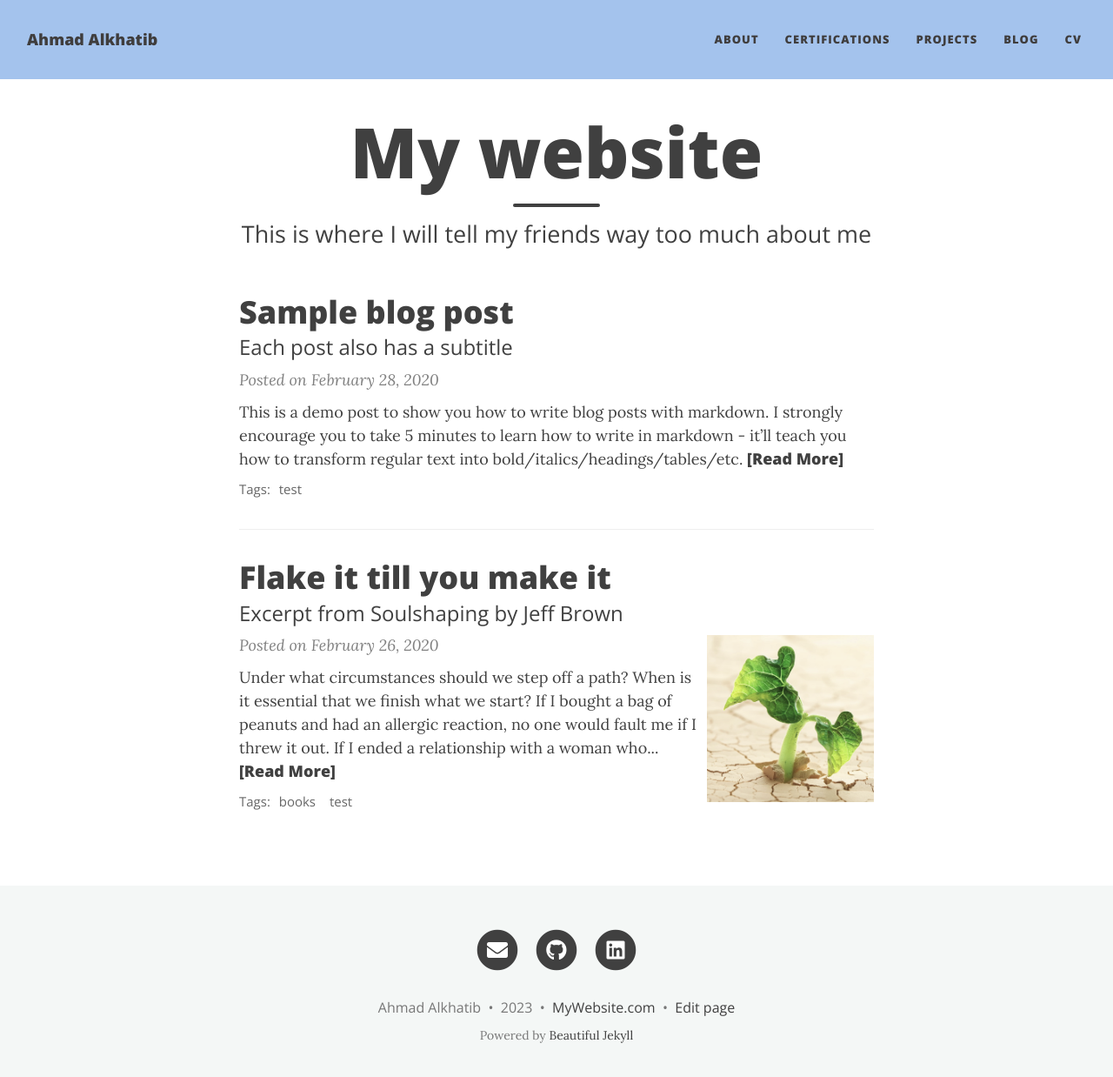
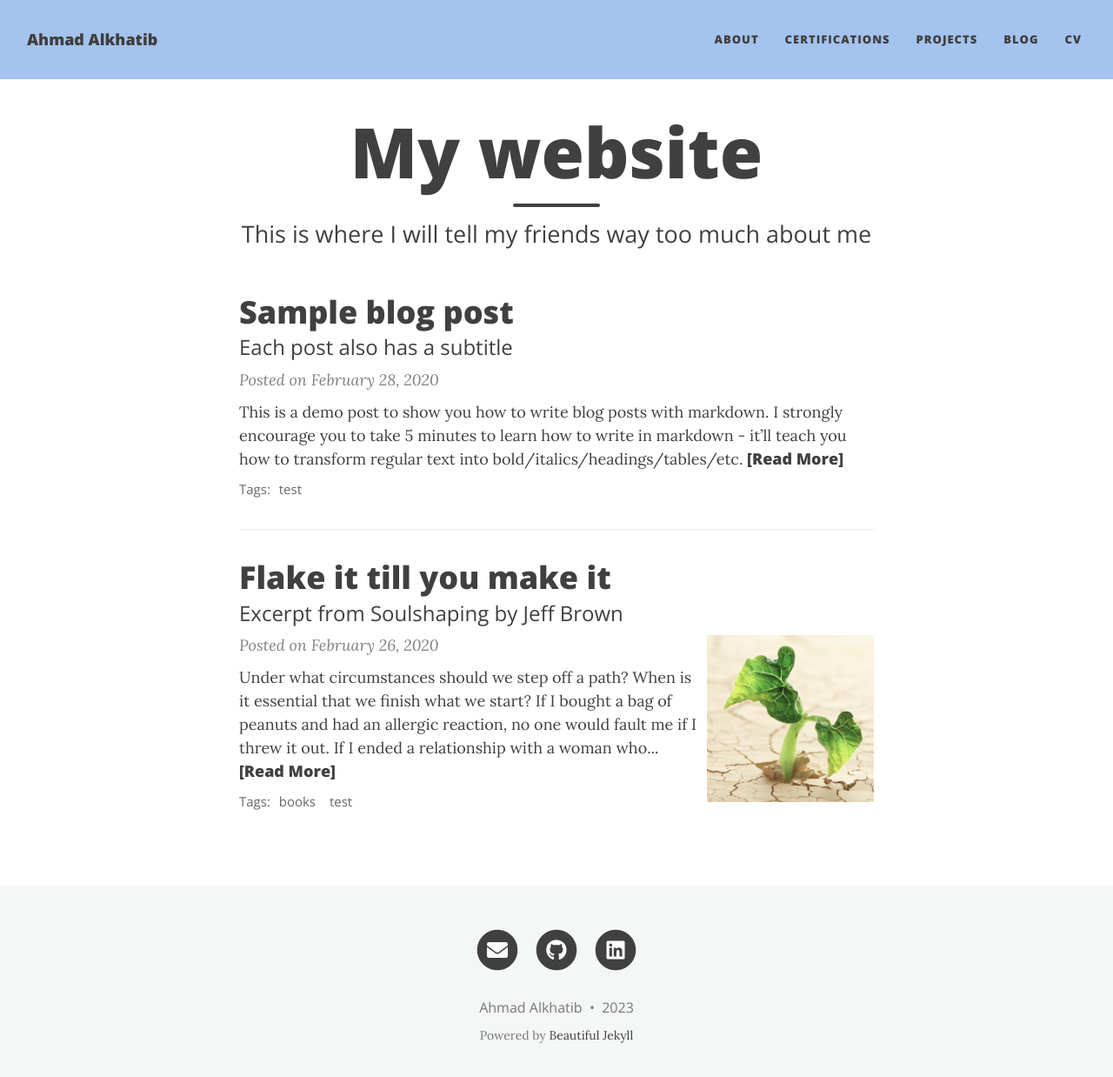
Before and after one commit to alkhatiba/alkhatiba.github.io, a Jekyll site: the page built from index.html, in a window 1280 px wide and 1251 px high. Shown: the top 1238 px of the window at 87% size. Built offline with Jekyll 4.4.1, drawn with Linux system fonts in a browser that asks for light colours; nearby versions of some CDN libraries; the list of posts is cut into pages by our own code; some of the changed lines change nothing that is shown.

Commit message:
Update _config.yml

```diff
--- a/_config.yml
+++ b/_config.yml
@@ -81,7 +81,7 @@ share-links-active:
 
 # How to display the link to your website in the footer
 # Remove this if you don't want a link in the footer
-url-pretty: "MyWebsite.com"
+#url-pretty: "MyWebsite.com"
 
 # Excerpt word length - Truncate the excerpt of each post on the feed page to the specified number of words
 excerpt_length: 50
@@ -96,7 +96,7 @@ feed_show_tags: true
 #post_search: true
 
 # Add a button in the footer to edit the current page. Only works if your website is hosted on GitHub
-edit_page_button: true
+#edit_page_button: true
 
 # Allow sub-menu items (second-level navigation menu items) to be longer than the top-level menu
 # If this setting is off, then long sub-menu words might get cut off
```
